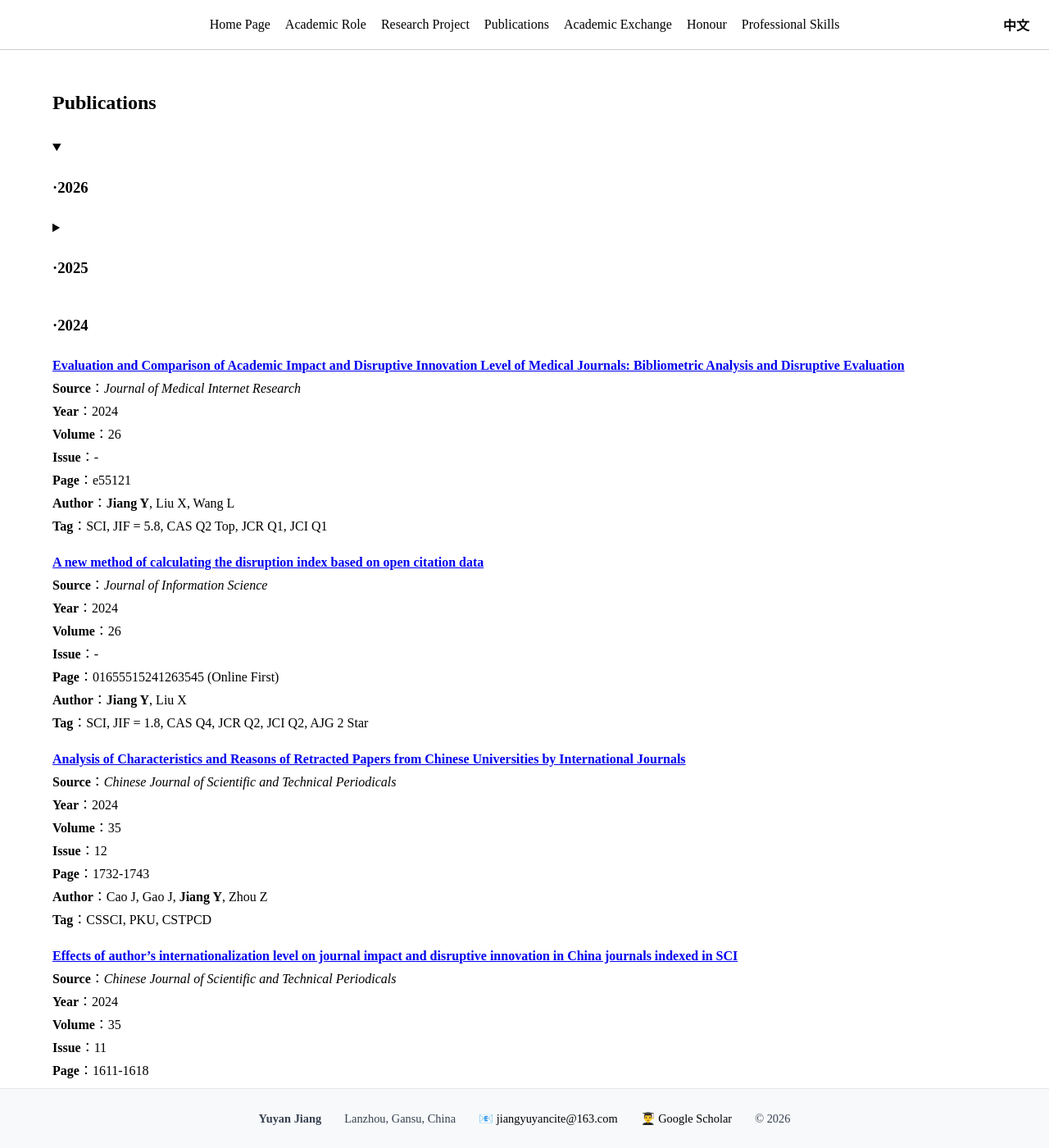
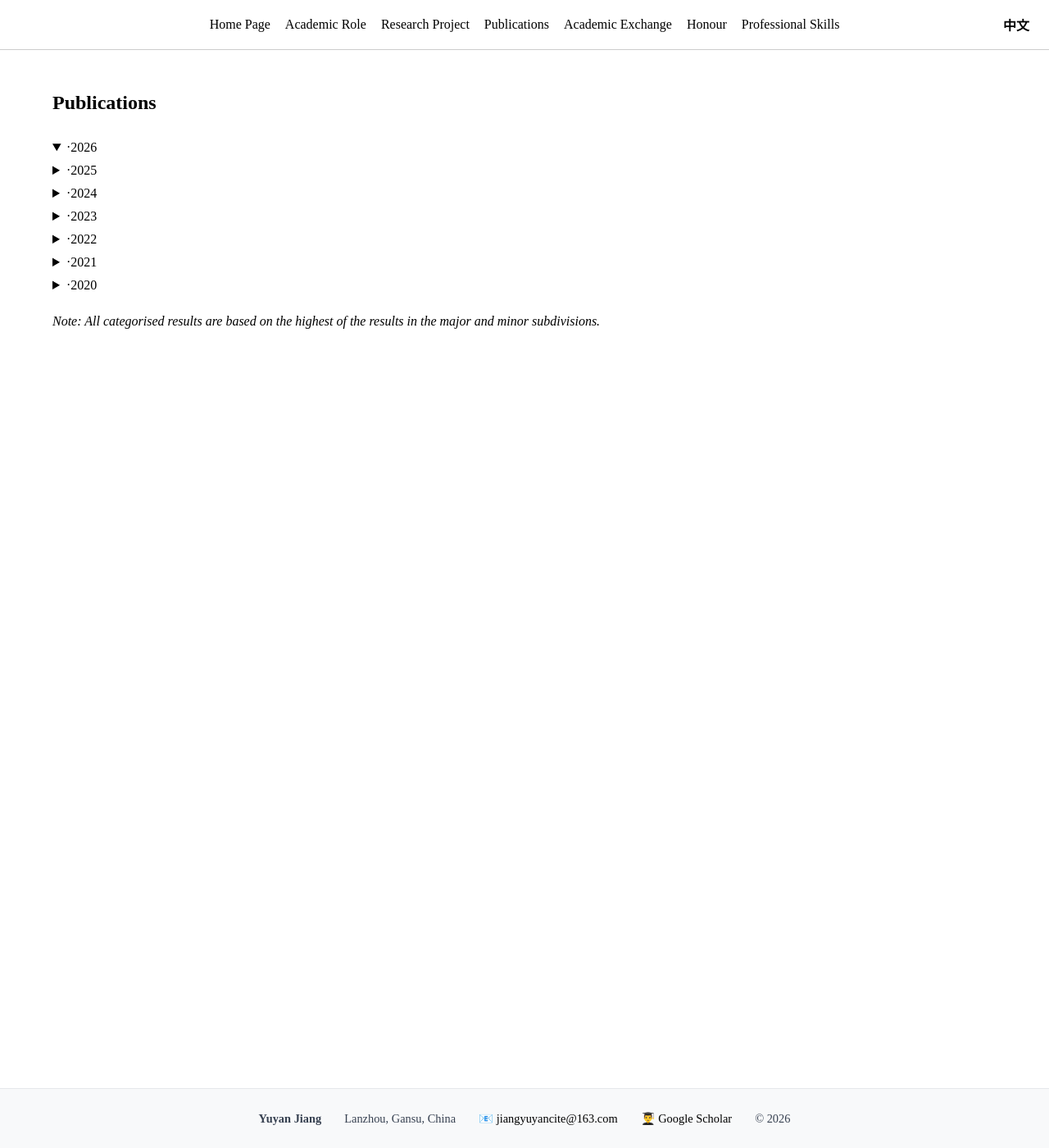
Before and after one commit to jiang-yuyan/Yuyan-Jiang-CV, a Jekyll site: the page built from publication/publications.md, in a window 1280 px wide and 1400 px high. Shown: the whole window at 82% size. Built offline with Jekyll 4.4.1, drawn with Linux system fonts in a browser that asks for light colours; some of the changed text lies outside the part shown.

Commit message:
Update publications.md

```diff
--- a/publication/publications.md
+++ b/publication/publications.md
@@ -6,15 +6,15 @@ title: publications
 ## Publications
 
 <details open>
-  <summary>
-    <h3 id="publications-2026">·2026</h3>
-  </summary>
+  <summary>·2026</summary>
+  <div id="publications-2026">
+    <!-- 2026年暂无内容，如需添加可在此处补充 -->
+  </div>
 </details>
 
 <details>
-  <summary>
-    <h3 id="publications-2025">·2025</h3>
-  </summary>
+  <summary>·2025</summary>
+  <div id="publications-2025">
 
 [**Are Nature Index journals a valid basis for academic assessment: a study of academic impact and disruptive innovation assessment based on open bibliographic metadata and citation data**](https://www.nature.com/articles/s41599-025-05387-6)
 **Source**：*Humanities and Social Sciences Communications*
@@ -60,9 +60,12 @@ title: publications
 **Page**：272-277
 **Author**：Lu Y, __Jiang Y__, Zhang Y, Zheng J, Liu X, Fang H
 **Tag**：CSSCI, PKU, CSTPCD
+  </div>
 </details>
 
-<h3 id="publications-2024">·2024</h3>
+<details>
+  <summary>·2024</summary>
+  <div id="publications-2024">
 
 [**Evaluation and Comparison of Academic Impact and Disruptive Innovation Level of Medical Journals: Bibliometric Analysis and Disruptive Evaluation**](https://www.jmir.org/2024/1/e55121)
 **Source**：*Journal of Medical Internet Research*
@@ -108,8 +111,12 @@ title: publications
 **Page**：982-994
 **Author**：Wang L, Liu X, __Jiang Y__
 **Tag**：CSSCI, PKU, CSTPCD
+  </div>
+</details>
 
-<h3 id="publications-2023">·2023</h3>
+<details>
+  <summary>·2023</summary>
+  <div id="publications-2023">
 
 [**A construction and empirical research of the journal disruption index based on open citation data**](https://link.springer.com/article/10.1007/s11192-023-04737-y)
 **Source**：*Scientometrics*
@@ -155,8 +162,12 @@ title: publications
 **Page**：96-105
 **Author**：__Jiang Y__, Liu X
 **Tag**：CSSCI, PKU, CSTPCD
+  </div>
+</details>
 
-<h3 id="publications-2022">·2022</h3>
+<details>
+  <summary>·2022</summary>
+  <div id="publications-2022">
 
 [**Open peer review: models, technologies, problems and countermeasures**](https://www.cjstp.cn/CN/10.11946/cjstp.202202280120)
 **Source**：*Chinese Journal of Scientific and Technical Periodicals*
@@ -193,8 +204,12 @@ title: publications
 **Page**：37-40
 **Author**：__Jiang Y__, Liu Y
 **Tag**：-
+  </div>
+</details>
 
-<h3 id="publications-2021">·2021</h3>
+<details>
+  <summary>·2021</summary>
+  <div id="publications-2021">
 
 [**An analysis of the collection construction model of university libraries driven by reader behavior data**]()
 **Source**：*Digital & Micrographic Imaging*
@@ -213,8 +228,12 @@ title: publications
 **Page**：22-24
 **Author**：Li Y, __Jiang Y__
 **Tag**：-
+  </div>
+</details>
 
-<h3 id="publications-2020">·2020</h3>
+<details>
+  <summary>·2020</summary>
+  <div id="publications-2020">
 
 [**An Analysis of the "Emotion Space Time" Model from the Perspective of Digital Humanity**](https://nytsqb.aiijournal.com/CN/10.13998/j.cnki.issn1002-1248.2020.03.16-0170)
 **Source**：*Journal of Library and Information Science in Agriculture*
@@ -242,5 +261,7 @@ title: publications
 **Page**：7-9
 **Author**：__Jiang Y__, Li Y
 **Tag**：-
+  </div>
+</details>
 
 _Note: All categorised results are based on the highest of the results in the major and minor subdivisions._
```
